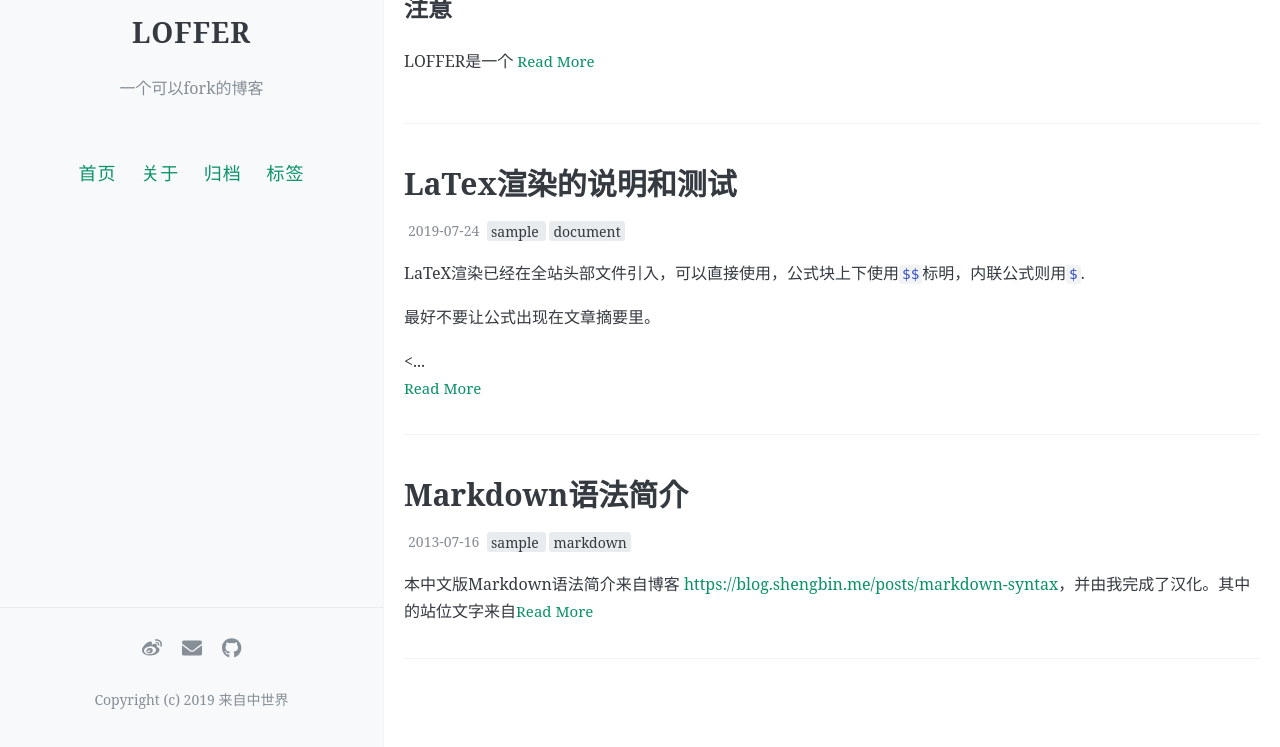
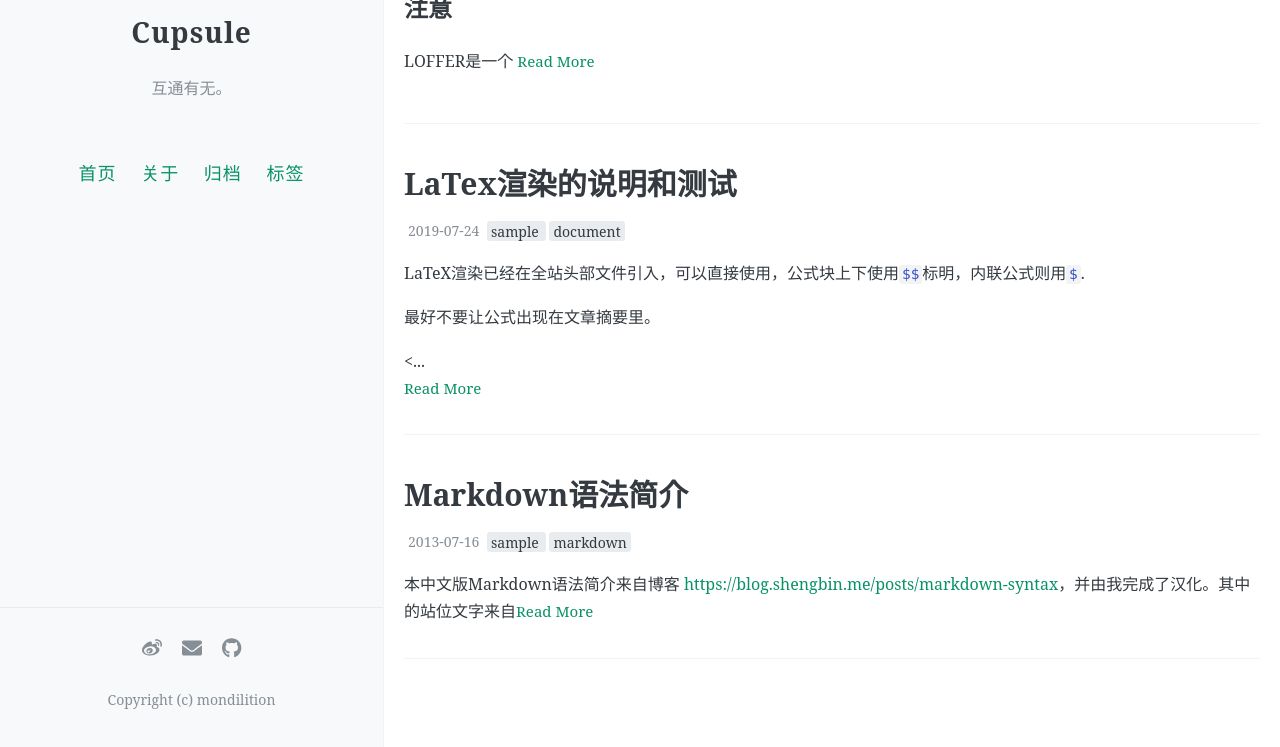
Before and after one commit to mondilition/Flymetothemoon, a Jekyll site: the page built from index.html, in a window 1280 px wide and 1037 px high. Shown: the part 290-1037 px from the top of the window. Built offline with Jekyll 4.4.1, drawn with Linux system fonts in a browser that asks for light colours; the list of posts is cut into pages by our own code; comment, search, counter and statistics services are not loaded.

Commit message:
Update _config.yml

```diff
--- a/_config.yml
+++ b/_config.yml
@@ -7,16 +7,16 @@
 # 井号后面的文字是说明文档，不会被程序读取。
 
 # 描述/签名
-name: LOFFER
-description: 一个可以fork的博客
+name: Cupsule
+description: 互通有无。
 
 # 输入你的网站域名（如果你没有添加自己的域名，而是直接用GitHub pages分配的域名的话可以省略）
-url:
+url: 惊蛰
 
 # 添加你的博客的二级域名，一般来说是你的repository名
 # 如果你的博客的URL是：(http://yourusername.github.io/repository-name)
 # 那么就写成 "/repository-name"
-baseurl: /LOFFER
+baseurl: /Flymetothemoon
 
 
 #
@@ -24,7 +24,8 @@ baseurl: /LOFFER
 #
 
 # 你的博客logo图片URL，建议尺寸不超过300px × 300px
-avatar: https://raw.githubusercontent.com/FromEndWorld/LOFFER/master/images/logo.png
+avatar: https://c-ssl.duitang.com/uploads/blog/202007/23/20200723180441_1fc57.thumb.1000_0.png
+
 
 # 你的favicon（出现在浏览器tab上）图片URL，建议使用较小(64px × 64px)的图片
 favicon: https://raw.githubusercontent.com/FromEndWorld/LOFFER/master/images/favicon.png
@@ -66,14 +67,14 @@ footer-links:
   youtube: # channel/<your_long_string> or user/<user-name>
 
 # 站点页脚的文字
-footer-text: Copyright (c) 2019 来自中世界
+footer-text: Copyright (c) mondilition
 
 #
 # 评论，注意，请不要同时添加多种不同的评论区
 #
 
 # 输入Disqus shortname，即可添加评论区
-disqus: loffer #shortname
+disqus: shortname #shortname
 
 # 输入Gitalk相关设定，即可添加评论区，具体请看教程
 gitalk:
```
